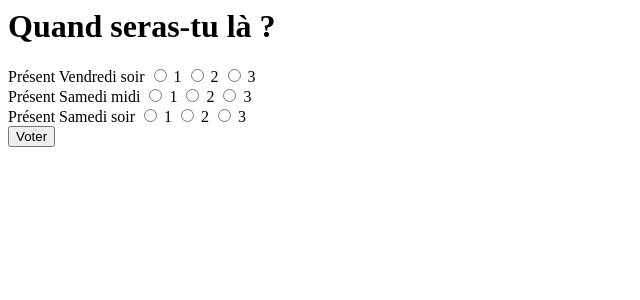
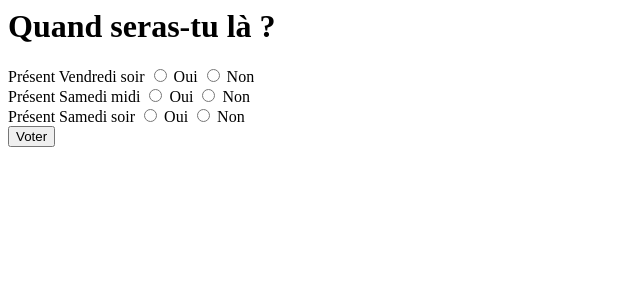
Before and after one commit to Ma-Gued/django, a Django app: page /polls/13/ in a window 1280 px wide. Shown: the top 300 px of the page, without its empty margins (0-640 px from the left). Run offline with Django 5.2, Linux system fonts and the light colour scheme; data comes from the database, SQL or seed files in the repository.

Commit message:
Màj des radio pour intendance (oui/non)

```diff
--- a/items/templates/poll_votes.html
+++ b/items/templates/poll_votes.html
@@ -5,9 +5,14 @@
     {% for proposal in proposals %}
         <div>
             <label>{{ proposal.name }}</label>
-            <input type="radio" name="proposal_{{ proposal.id }}" value="1"> 1
-            <input type="radio" name="proposal_{{ proposal.id }}" value="2"> 2
-            <input type="radio" name="proposal_{{ proposal.id }}" value="3"> 3
+            {% if poll.category == 'intendance' %}
+                <input type="radio" name="proposal_{{ proposal.id }}" value="oui"> Oui
+                <input type="radio" name="proposal_{{ proposal.id }}" value="non"> Non
+            {% else %}
+                <input type="radio" name="proposal_{{ proposal.id }}" value="1"> 1
+                <input type="radio" name="proposal_{{ proposal.id }}" value="2"> 2
+                <input type="radio" name="proposal_{{ proposal.id }}" value="3"> 3
+            {% endif %}
         </div>
     {% endfor %}
     <button type="submit">Voter</button>
```
